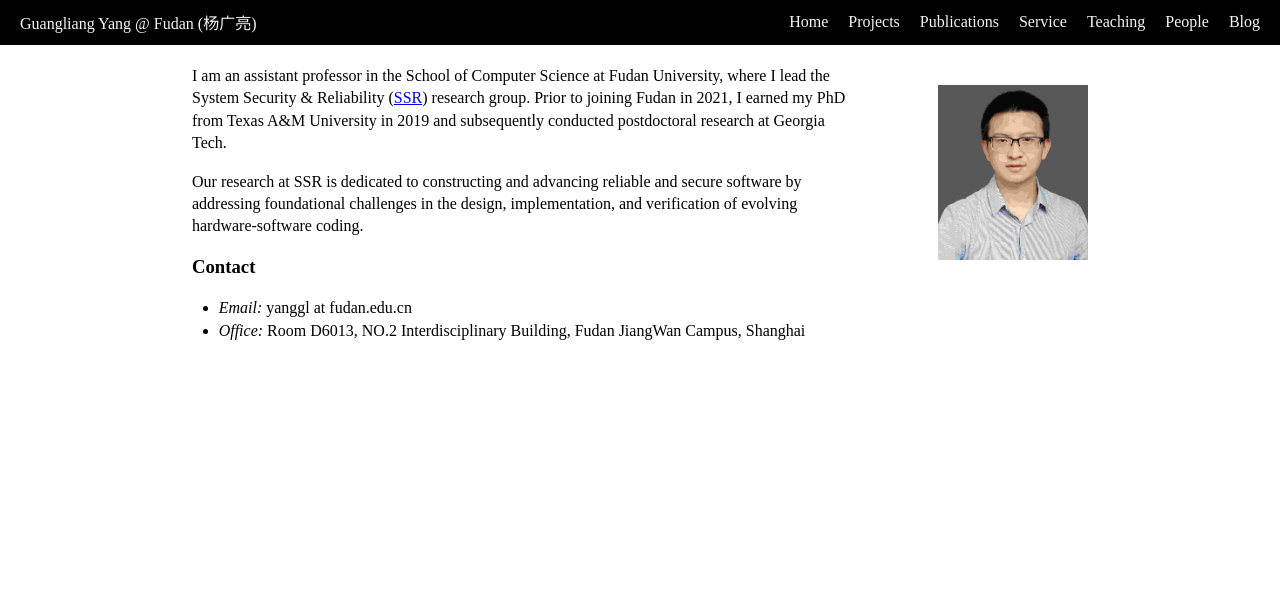
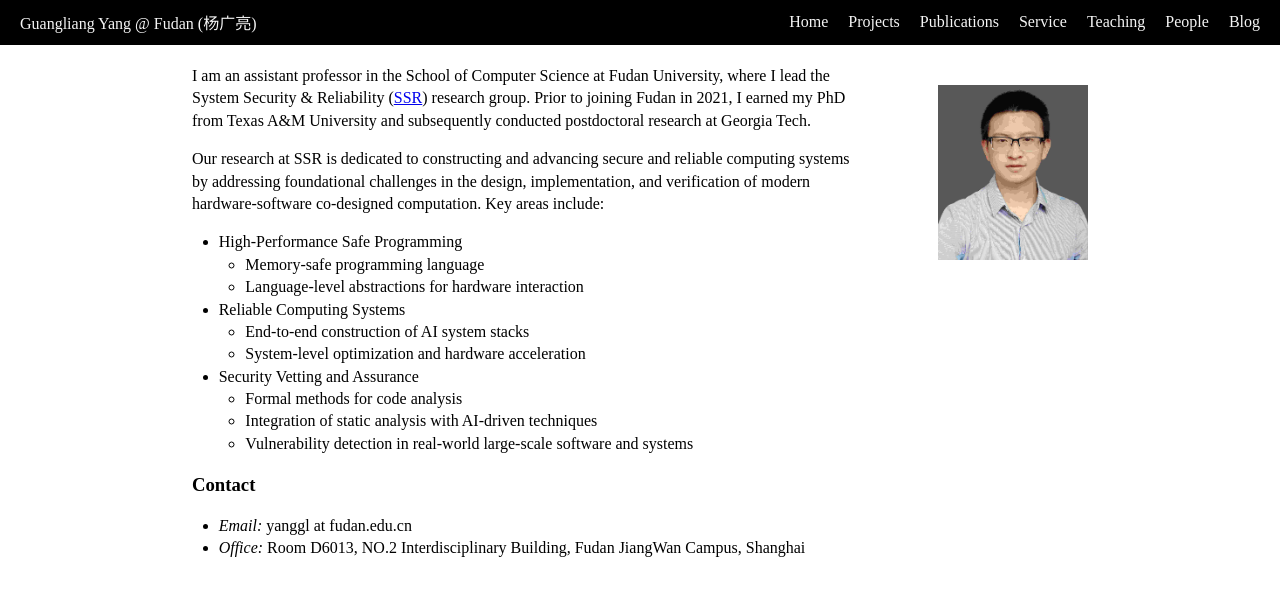
Before and after one commit to yang-guangliang/yang-guangliang.github.io, a Jekyll site: the page built from index.md, in a window 1280 px wide. Shown: the top 596 px of the page. Built offline with Jekyll 4.4.1, drawn with Linux system fonts in a browser that asks for light colours.

Commit message:
Update index.md

```diff
--- a/index.md
+++ b/index.md
@@ -7,9 +7,20 @@ title: home
 <img width="150px"  style="float:right; margin-left:80px;margin-top:20px;" src="./pictures/self.jpg">
 
 
-I am an assistant professor in the School of Computer Science at Fudan University, where I lead the System Security & Reliability ([SSR](https://gitee.com/fudan-csr)) research group. Prior to joining Fudan in 2021, I earned my PhD from Texas A&M University in 2019 and subsequently conducted postdoctoral research at Georgia Tech.
+I am an assistant professor in the School of Computer Science at Fudan University, where I lead the System Security & Reliability ([SSR](https://gitee.com/fudan-csr)) research group. Prior to joining Fudan in 2021, I earned my PhD from Texas A&M University and subsequently conducted postdoctoral research at Georgia Tech.
 
-Our research at SSR is dedicated to constructing and advancing reliable and secure software by addressing foundational challenges in the design, implementation, and verification of evolving hardware-software coding.
+Our research at SSR is dedicated to constructing and advancing secure and reliable computing systems by addressing foundational challenges in the design, implementation, and verification of modern hardware-software co-designed computation. Key areas include:
+
+- High-Performance Safe Programming
+   - Memory-safe programming language
+   - Language-level abstractions for hardware interaction
+- Reliable Computing Systems
+   - End-to-end construction of AI system stacks
+   - System-level optimization and hardware acceleration
+- Security Vetting and Assurance
+   - Formal methods for code analysis
+   - Integration of static analysis with AI-driven techniques
+   - Vulnerability detection in real-world large-scale software and systems
 
 ### Contact
 
```
